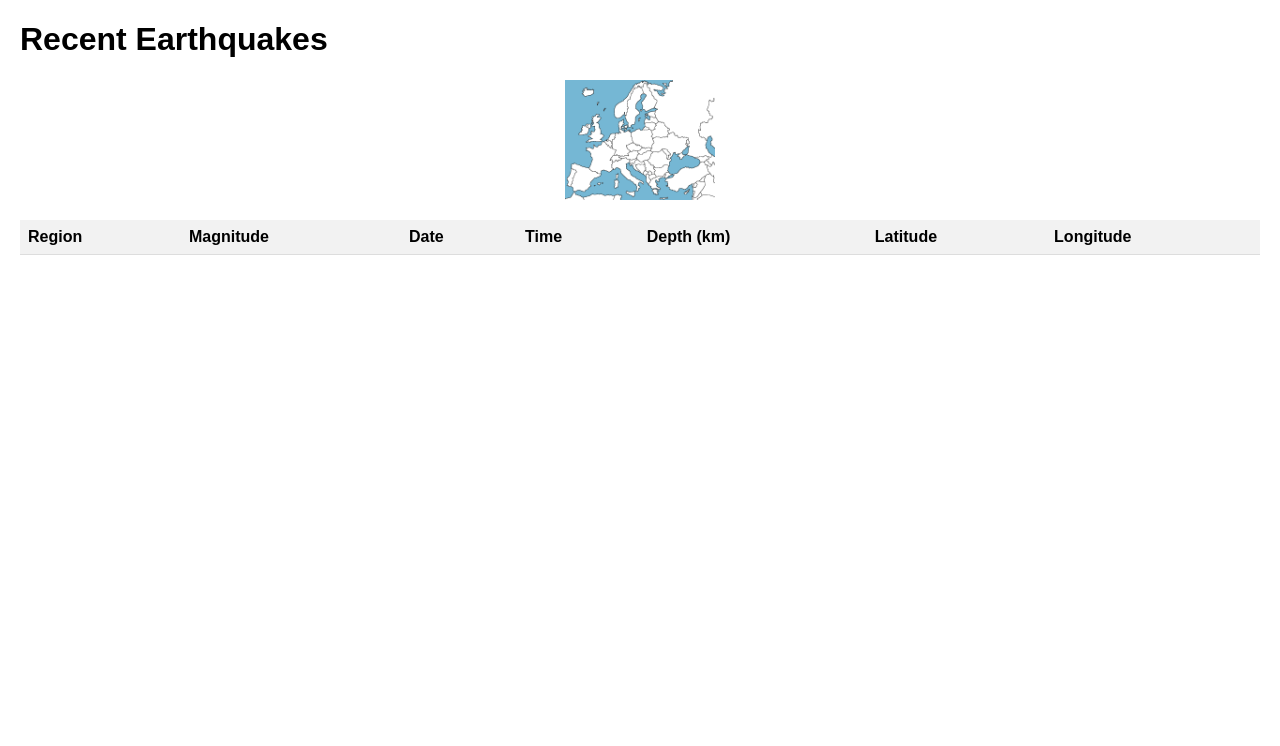
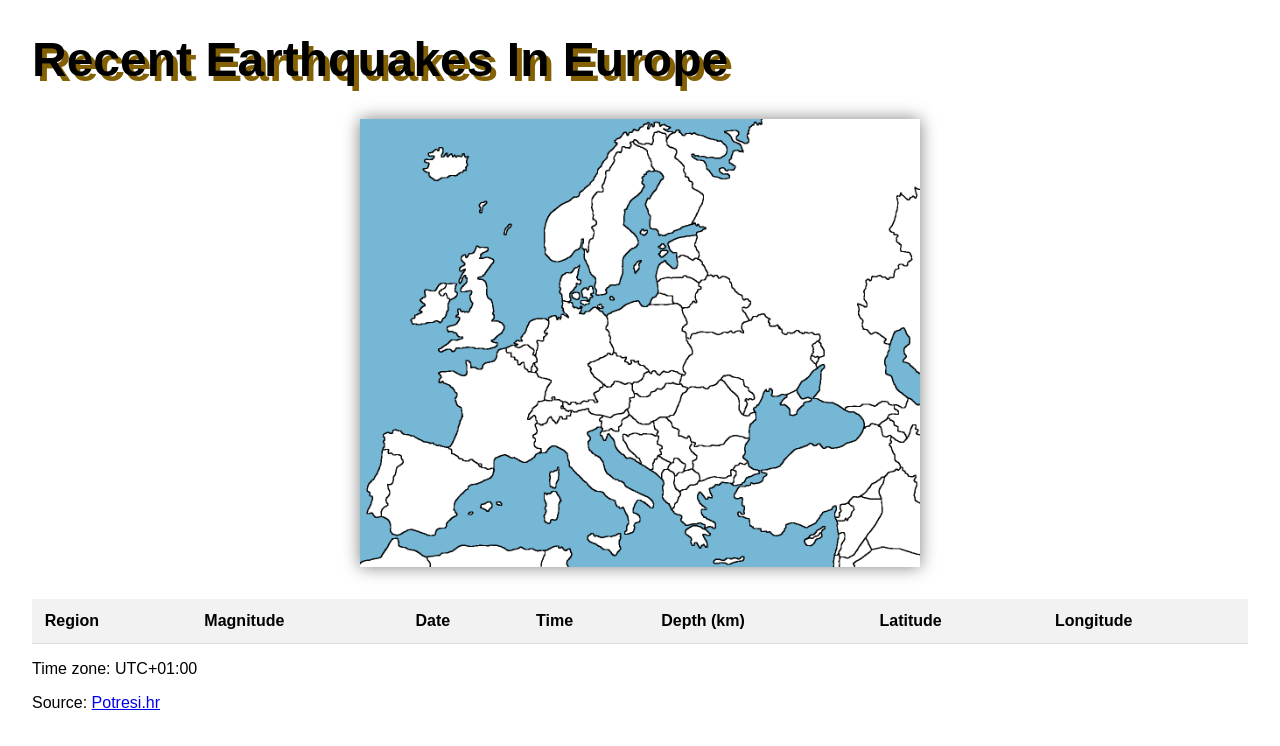
Before and after one commit to NereLicpo/Praksa, a website: page stranica.html in a window 1280 px wide. Drawn offline with Linux system fonts and the light colour scheme; no server answers.

Commit message:
Uredili smo html i css

```diff
--- a/stranica.html
+++ b/stranica.html
@@ -6,10 +6,10 @@
     <link rel="stylesheet" href="style.css">
 </head>
 <body>
-    <h1>Recent Earthquakes</h1>
+    <h1>Recent Earthquakes In Europe</h1>
 
     <!-- Earthquake Alert Image -->
-    <img id="earthquake-alert" src="earthquake.png" alt="Earthquake Alert" style="width: 150px; height: auto;">
+    <img id="earthquake-alert" src="earthquake.png" alt="Earthquake Alert" >
 
     <table>
         <thead>
@@ -27,7 +27,15 @@
             <!-- Data will be inserted here -->
         </tbody>
     </table>
+    <p>
+        Time zone: UTC+01:00
 
+    </p>
+
+    <p class*="data-source">
+        Source:
+        <a href="https://www.potresi.hr/" target="_blank">Potresi.hr</a>
+    </p>
     <script>
         let previousFirstEarthquake = null; // To store the previous first earthquake
 
--- a/style.css
+++ b/style.css
@@ -1,18 +1,24 @@
+h1 {
+    font-size: 3rem;  /* Responsive heading size */
+    text-shadow: 0.3rem 0.3rem 0px rgb(131, 97, 4); /* Shadow size adjusted with rem */
+}
+
 body {
     font-family: Arial, sans-serif;
-    margin: 20px;
+    margin: 2rem;  /* Margin adjusted for better scalability */
 }
 
 table {
     width: 100%;
     border-collapse: collapse;
-    margin-top: 20px;
+    margin-top: 2rem;  /* Margin using rem for consistency */
+    font-size:1rem;
 }
 
 th, td {
-    padding: 8px;
+    padding: 0.8rem;  /* Padding in rem for consistent scaling */
     text-align: left;
-    border-bottom: 1px solid #ddd;
+    border-bottom: 0.1rem solid #ddd;  /* Border in rem */
 }
 
 th {
@@ -21,17 +27,17 @@ th {
 
 /* Shaking animation */
 @keyframes shake {
-    0% { transform: translate(1px, 1px) rotate(0deg); }
-    10% { transform: translate(-1px, -2px) rotate(-1deg); }
-    20% { transform: translate(-3px, 0px) rotate(1deg); }
-    30% { transform: translate(3px, 2px) rotate(0deg); }
-    40% { transform: translate(1px, -1px) rotate(1deg); }
-    50% { transform: translate(-1px, 2px) rotate(-1deg); }
-    60% { transform: translate(-3px, 1px) rotate(0deg); }
-    70% { transform: translate(3px, 1px) rotate(-1deg); }
-    80% { transform: translate(-1px, -1px) rotate(1deg); }
-    90% { transform: translate(1px, 2px) rotate(0deg); }
-    100% { transform: translate(1px, -2px) rotate(-1deg); }
+    0% { transform: translate(0.1rem, 0.1rem) rotate(0deg); }
+    10% { transform: translate(-0.1rem, -0.2rem) rotate(-1deg); }
+    20% { transform: translate(-0.3rem, 0rem) rotate(1deg); }
+    30% { transform: translate(0.3rem, 0.2rem) rotate(0deg); }
+    40% { transform: translate(0.1rem, -0.1rem) rotate(1deg); }
+    50% { transform: translate(-0.1rem, 0.2rem) rotate(-1deg); }
+    60% { transform: translate(-0.3rem, 0.1rem) rotate(0deg); }
+    70% { transform: translate(0.3rem, 0.1rem) rotate(-1deg); }
+    80% { transform: translate(-0.1rem, -0.1rem) rotate(1deg); }
+    90% { transform: translate(0.1rem, 0.2rem) rotate(0deg); }
+    100% { transform: translate(0.1rem, -0.2rem) rotate(-1deg); }
 }
 
 /* Shake class */
@@ -42,10 +48,27 @@ th {
 
 /* Image styling */
 #earthquake-alert {
-    width: 500px; /* Size of the image */
-    height: 500px;
-    margin-top: 20px;
-    margin-left:auto;
-    margin-right:auto;
-    display: block; /* Ensure it's always visible */
+    width: 35rem; /* Size of the image in rem for responsiveness */
+    height: auto;  /* Maintain aspect ratio */
+    margin-top: 2rem;
+    margin-left: auto;
+    margin-right: auto;
+    display: block;  /* Ensure it's always centered */
+    box-shadow: 0rem 0rem 1rem rgba(0, 0, 0, 0.5); /* Shadow with rem units */
 }
+
+.data-source {
+    font-size: 0.9rem;  /* Adjust to match your design */
+    color: #333;        /* Darker text color */
+    margin-top: 1rem;   /* Add space above */
+    text-align: left;   /* Align text to the left */
+}
+
+.data-source a {
+    color: #0066cc;     /* Link color */
+    text-decoration: none;  /* Remove underline by default */
+}
+
+.data-source a:hover {
+    text-decoration: underline;  /* Underline on hover */
+}
```
